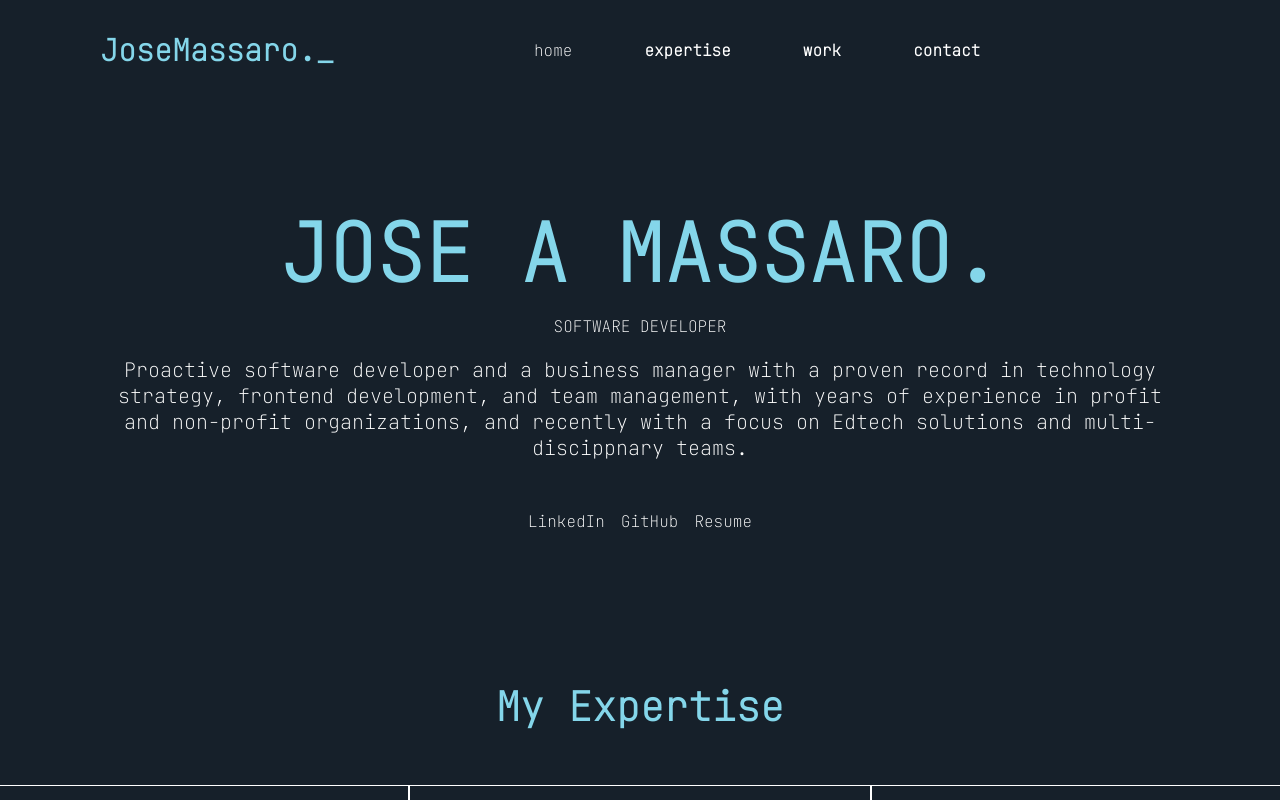
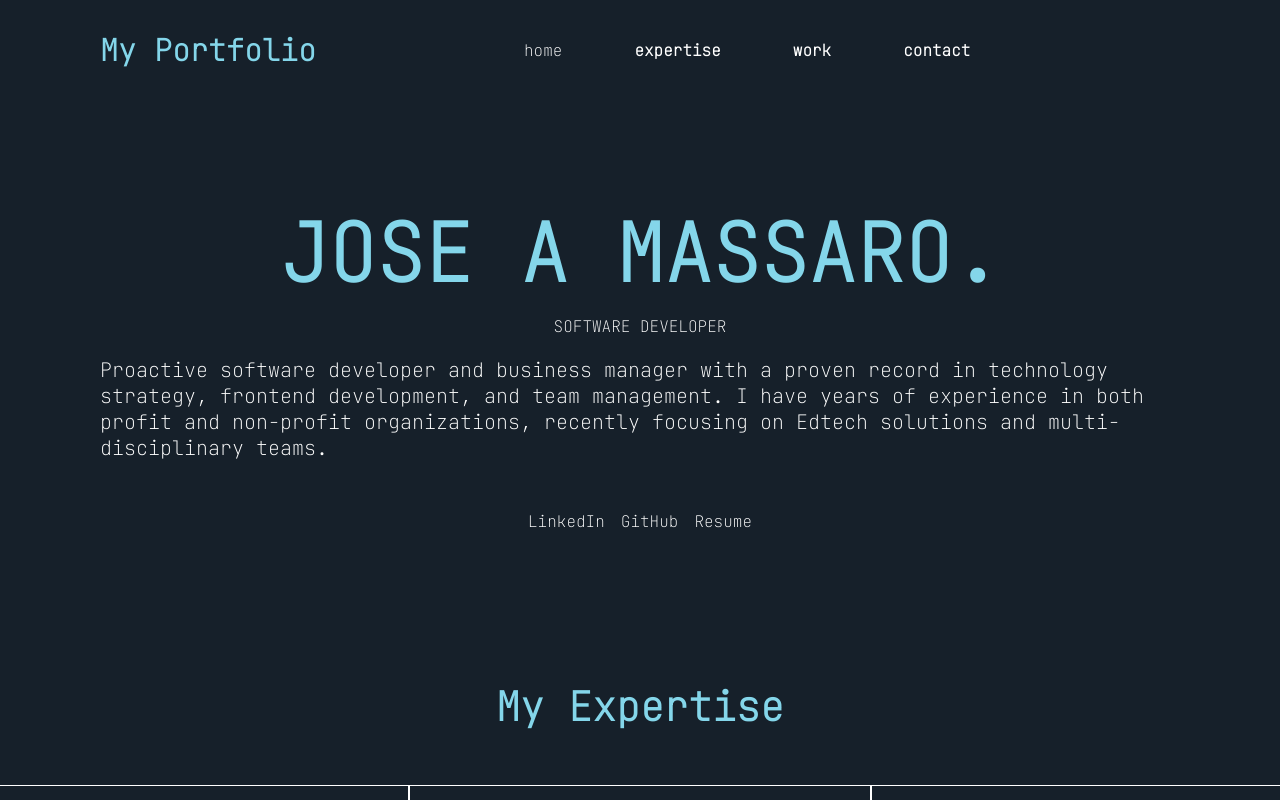
Before and after one commit to jamassaro/jamassaro.github.io, a React (Vite) app: page / in a window 1280 px wide. Shown: the top 800 px of the page. Built offline with nearby package versions, Linux system fonts and the light colour scheme.

Commit message:
fix some typos and styles

```diff
--- a/src/components/Footer/Footer.jsx
+++ b/src/components/Footer/Footer.jsx
@@ -4,7 +4,7 @@ import './footer.css'
 
 const Footer = () => {
   return (
-    <div className='footer-container'>
+    <div id='contact' className='footer-container'>
         <div id='contact'>
             <h4>Contact Information:</h4>
             <p>jamassaro@gmail.com</p>
--- a/src/components/MainSection/MainSection.jsx
+++ b/src/components/MainSection/MainSection.jsx
@@ -8,11 +8,7 @@ const MainSection = () => {
       <h1>JOSE A MASSARO.</h1>
       <p className='role-information'>SOFTWARE DEVELOPER</p>
       <p className='main-section-description'>
-        Proactive software developer and a business manager with a
-        proven record in technology strategy, frontend development,
-        and team management, with years of experience in
-        profit and non-profit organizations, and recently with a focus on
-        Edtech solutions and multi-discippnary teams.
+      Proactive software developer and business manager with a proven record in technology strategy, frontend development, and team management. I have years of experience in both profit and non-profit organizations, recently focusing on Edtech solutions and multi-disciplinary teams.
       </p>
       <div className='social-information'>
         <a href='https://www.linkedin.com/in/jose-antonio-massaro-mayorga-716a2736/' target='_blank'> <p>LinkedIn</p></a>
--- a/src/components/MainSection/main-section.css
+++ b/src/components/MainSection/main-section.css
@@ -21,6 +21,7 @@
 
 .main-section-description {
     padding: 20px;
+
 }
 
 
@@ -40,6 +41,7 @@
 @media screen and (min-width: 768px) {
     .main-section-container  {
         height: 300px;
+        margin-top: 200px;
     }
     .main-section-container h1 {
         font-size: 80px;
@@ -48,7 +50,7 @@
         padding-left: 100px;
         padding-right: 100px;
         font-size: 20px;
-        text-align: center;
+
     }
     .social-information {
         flex-direction: row;
--- a/src/components/Navbar.jsx
+++ b/src/components/Navbar.jsx
@@ -43,13 +43,13 @@ const Navbar = () => {
     </div>
     <div className='nav-container'>
       <div className='logo-wrapper'>
-        <h3 className='name-logo'>JoseMassaro._</h3>
+      <Link to='/'><h3 className='name-logo'>My Portfolio</h3></Link>
       </div>
       <div className='navigation-wrapper'>
         <Link to='/'>home</Link>
         <h5 onClick={() => handleNavigation('my-expertise')}>expertise</h5>
         <h5 onClick={() => handleNavigation('my-work')}>work</h5>
-        <h5 onClick={() => handleNavigation('/contact')}>contact</h5>
+        <h5 onClick={() => handleNavigation('contact')}>contact</h5>
       </div>
     </div>
     </>
--- a/src/components/navbar.css
+++ b/src/components/navbar.css
@@ -1,5 +1,9 @@
 .nav-container {
     display: none;
+    width: 100%;
+    position: fixed;
+    top: 0;
+    background-color: #16202A;
 }
 
 .navbar-container-mobile {
--- a/src/pages/projects/ProjectPage.jsx
+++ b/src/pages/projects/ProjectPage.jsx
@@ -16,8 +16,8 @@ const ProjectPage = () => {
           <div className='project-information-container'>
           <div className='description-container'>
             <h3>Description</h3>
-            <p>{data.description}</p>
-            <p style={{textAlign: 'center', marginTop: '10px'}}>{data.url}</p>
+              <p className='description-text'>{data.description}</p>
+              <p style={{textAlign: 'center', marginTop: '10px'}}>{data.url}</p>
           </div>
           <div className='description-container'>
             <h3>Stack Used</h3>
--- a/src/pages/projects/projects.css
+++ b/src/pages/projects/projects.css
@@ -15,10 +15,13 @@
    flex-direction: column;
    gap: 16px;
 
+}
 
+.description-text {
+    padding-left: 10px;
+    padding-right: 10px;
+}
 
-
-}
 
 .description-container {
     display: flex;
@@ -26,7 +29,7 @@
     justify-content: center;
     padding: 10px;
     border: 1px solid white;
-    height: 250px;
+    min-height: 250px;
 
 
 }
@@ -78,5 +81,11 @@
         width: 600px;
         height: 400px;
     }
+    .description-text {
+        padding: 20px;
+    }
+    .project-page-container {
+        margin-top: 100px;
+    }
 
 }
```
